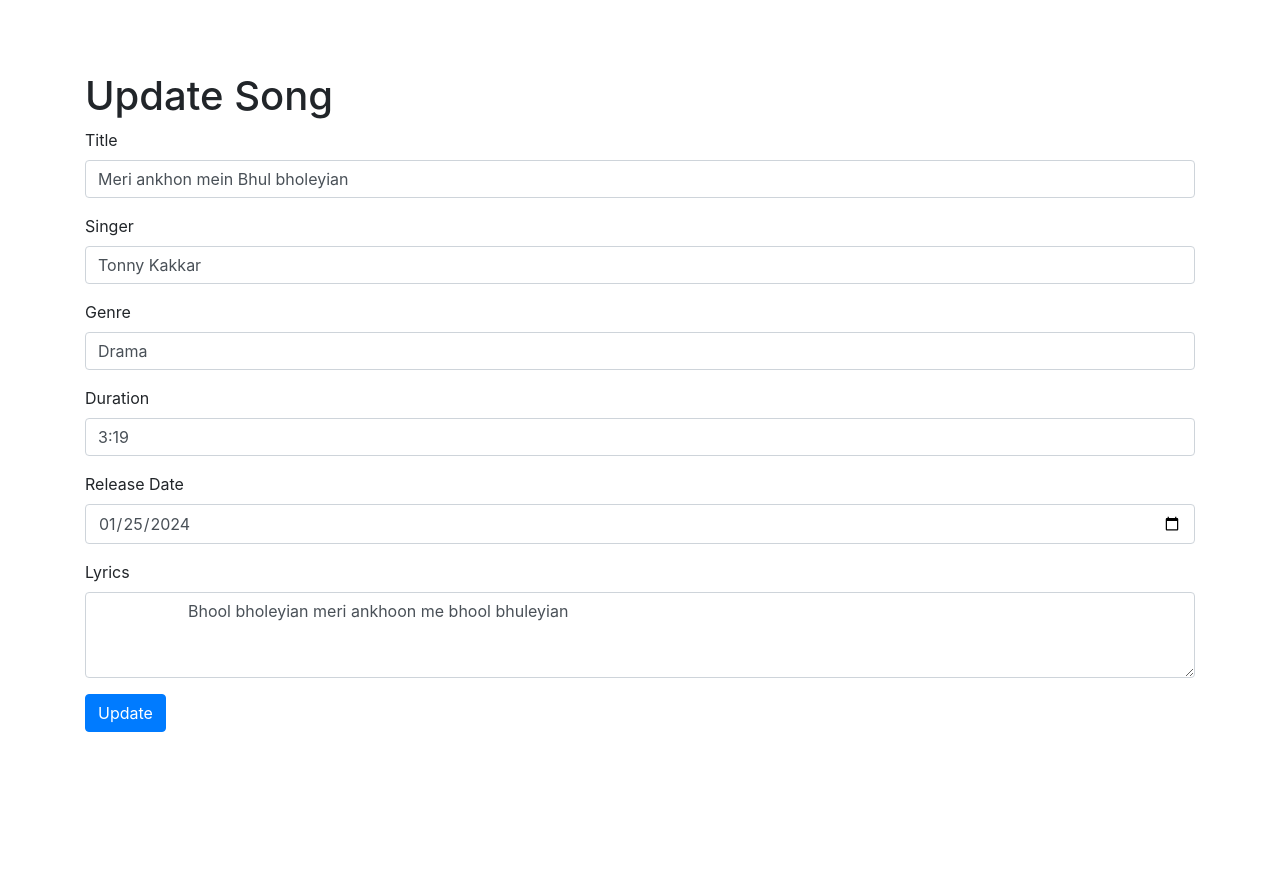
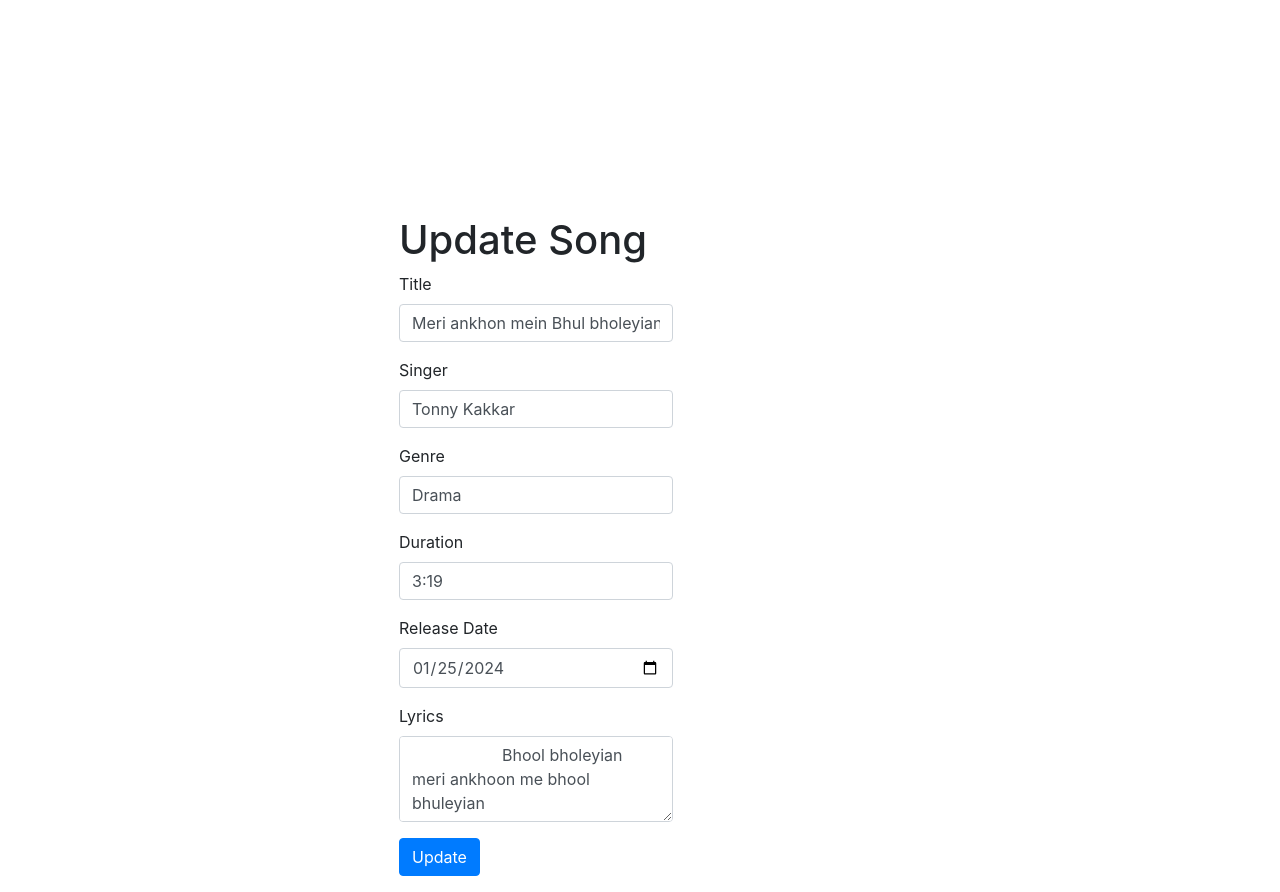
Before and after one commit to deb2000-sudo/Soniq, a Flask app: page /dashboard/4/update_song/4 in a window 1280 px wide. Before the commit the page ends 732 px from the top, so only its background shows below. Run offline with Flask 3, Linux system fonts and the light colour scheme; data comes from the database, SQL or seed files in the repository; some libraries are stand-ins or nearby versions.

Commit message:
centered the the card of landing page

```diff
--- a/static/css/style.css
+++ b/static/css/style.css
@@ -2,7 +2,15 @@
 .navbar-custom{
     background-color: rgb(12, 16, 39) !important;
 }
-
+/* css for land page card */
+body{
+    position: relative;
+}
+main{
+    top: 700%;
+    left: 30%;
+    position: absolute;
+}
 .logo {
     flex-grow: 1;
 }
--- a/templates/index.html
+++ b/templates/index.html
@@ -27,8 +27,7 @@
       </div>
     </div>
   </nav>
-  <br><br><br><br><br><br><br><br><br><br><br>
-  <main class="container land_page">
+  <main class="container land-page-card">
     <div class="row justify-content-center">
       <div class="col-md-8">
         <h1>Welcome to Soniq</h1>
```
